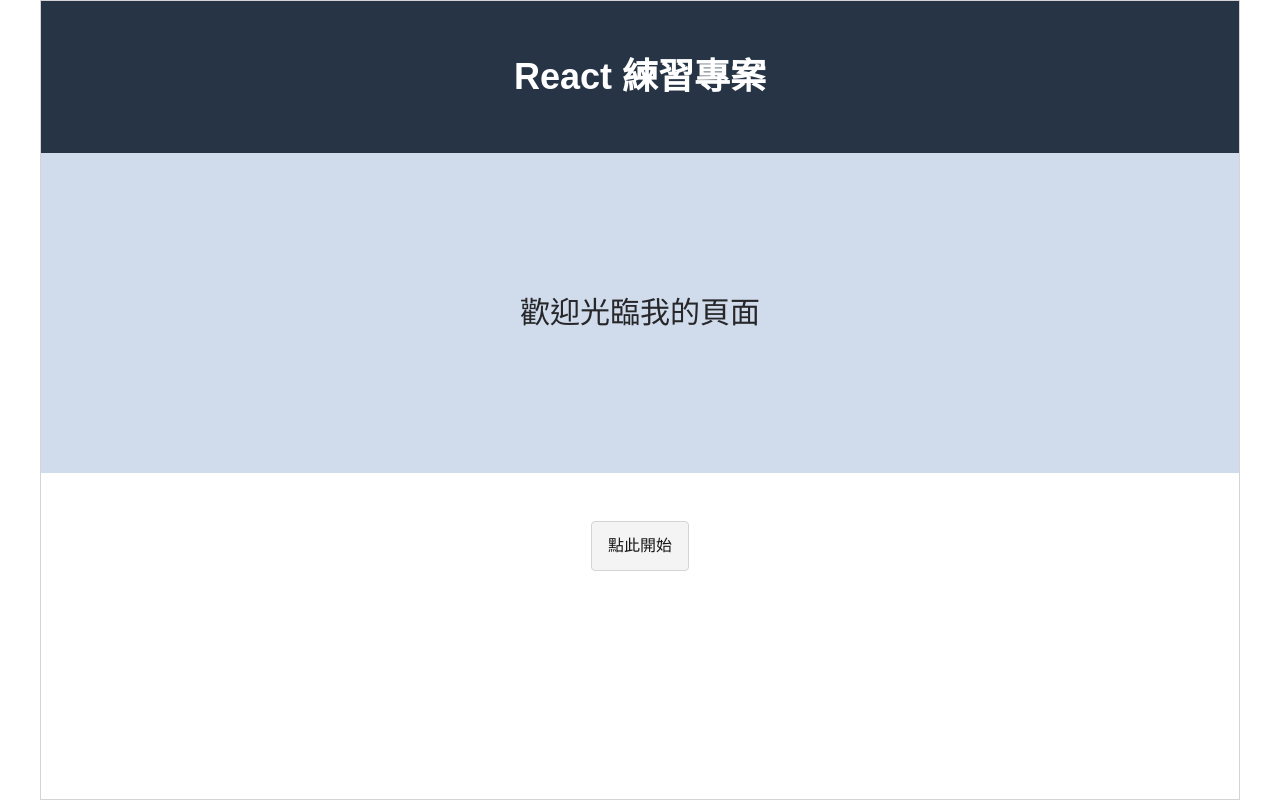
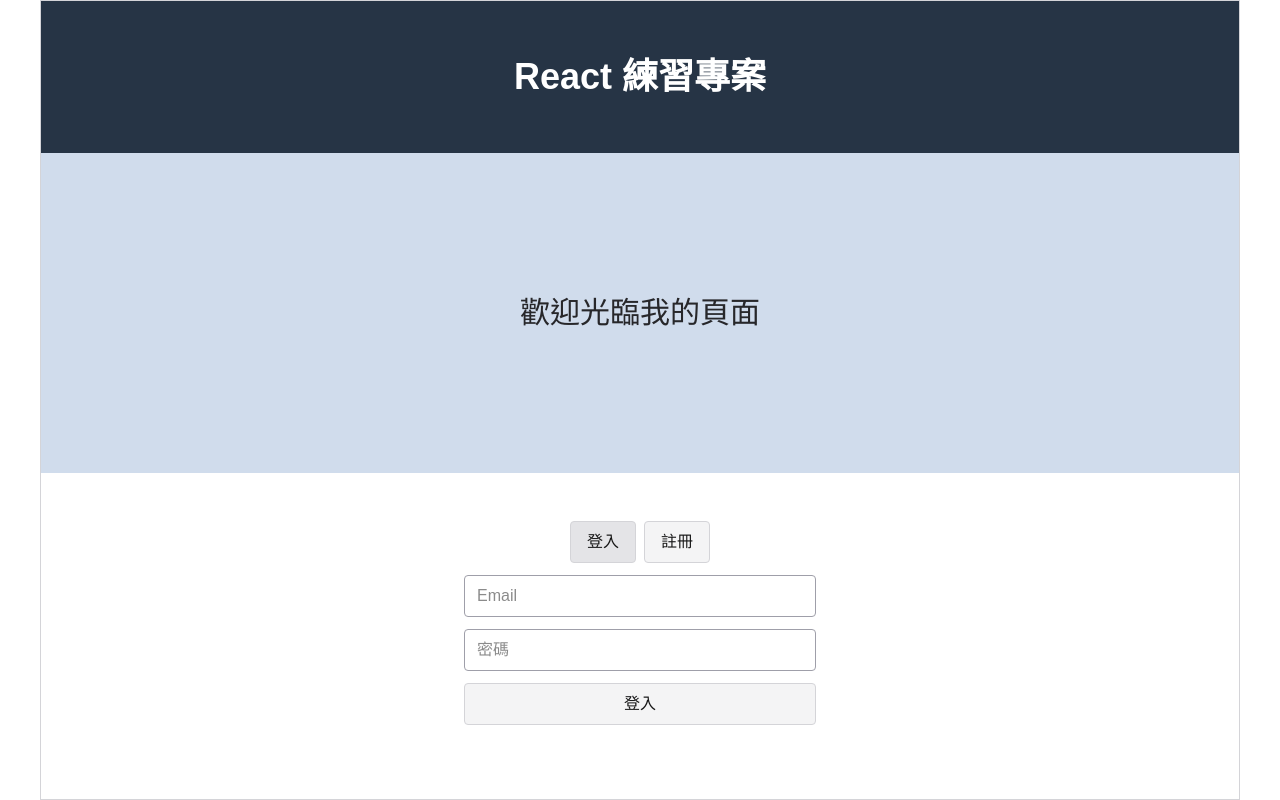
Before and after one commit to muchuanhung/wehelp-accounting, a Next.js app: page / in a window 1280 px wide. Built offline with nearby package versions, Linux system fonts and the light colour scheme; no server answers.

Commit message:
feat: 首頁加上會員註冊與登入
Co-authored-by: MuChuan Hung <muchuanhung@users.noreply.github.com>

```diff
--- a/src/app/page.tsx
+++ b/src/app/page.tsx
@@ -1,4 +1,4 @@
-import Link from "next/link";
+import AuthPanel from "@/components/auth/AuthPanel";
 
 export default function Home() {
   return (
@@ -9,14 +9,7 @@ export default function Home() {
       <section className="flex h-64 items-center justify-center bg-[#d0dcec] px-4 sm:h-80">
         <p className="text-center text-2xl text-zinc-800 sm:text-3xl">歡迎光臨我的頁面</p>
       </section>
-      <div className="mt-12 text-center">
-        <Link
-          href="/accounting"
-          className="inline-block rounded-sm border border-zinc-300 bg-zinc-100 px-4 py-3 hover:bg-zinc-200"
-        >
-          點此開始
-        </Link>
-      </div>
+      <AuthPanel />
     </main>
   );
 }
--- /dev/null
+++ b/src/components/auth/AuthPanel.tsx
@@ -0,0 +1,93 @@
+"use client";
+
+import { useState } from "react";
+import Link from "next/link";
+import { useRouter } from "next/navigation";
+import { useAuth } from "@/hooks/useAuth";
+
+const buttonClass =
+  "rounded-sm border border-zinc-300 bg-zinc-100 px-4 py-2 hover:bg-zinc-200 disabled:opacity-60";
+
+export default function AuthPanel() {
+  const { user, loading, error, signIn, signUp, logOut } = useAuth();
+  const router = useRouter();
+  const [mode, setMode] = useState<"login" | "signUp">("login");
+  const [email, setEmail] = useState("");
+  const [password, setPassword] = useState("");
+  const [submitting, setSubmitting] = useState(false);
+
+  if (loading) {
+    return <p className="mt-12 text-center text-zinc-500">載入中…</p>;
+  }
+
+  if (user) {
+    return (
+      <div className="mt-12 flex flex-col items-center gap-3 px-4">
+        <p className="text-zinc-700">{user.email}</p>
+        <Link href="/accounting" className={buttonClass}>
+          點此開始
+        </Link>
+        <button type="button" onClick={() => void logOut()} className={buttonClass}>
+          登出
+        </button>
+      </div>
+    );
+  }
+
+  return (
+    <form
+      className="mx-auto mt-12 flex w-full max-w-sm flex-col gap-3 px-4"
+      onSubmit={(event) => {
+        event.preventDefault();
+        setSubmitting(true);
+        const action = mode === "signUp" ? signUp : signIn;
+        void action(email.trim(), password).then((ok) => {
+          setSubmitting(false);
+          if (ok) router.push("/accounting");
+        });
+      }}
+    >
+      <div className="flex justify-center gap-2">
+        <button
+          type="button"
+          onClick={() => setMode("login")}
+          className={`${buttonClass} ${mode === "login" ? "bg-zinc-200" : ""}`}
+        >
+          登入
+        </button>
+        <button
+          type="button"
+          onClick={() => setMode("signUp")}
+          className={`${buttonClass} ${mode === "signUp" ? "bg-zinc-200" : ""}`}
+        >
+          註冊
+        </button>
+      </div>
+      <input
+        type="email"
+        value={email}
+        onChange={(event) => setEmail(event.target.value)}
+        placeholder="Email"
+        autoComplete="email"
+        required
+        aria-label="Email"
+        className="rounded border border-zinc-400 px-3 py-2"
+      />
+      <input
+        type="password"
+        value={password}
+        onChange={(event) => setPassword(event.target.value)}
+        placeholder="密碼"
+        autoComplete={mode === "signUp" ? "new-password" : "current-password"}
+        minLength={6}
+        required
+        aria-label="密碼"
+        className="rounded border border-zinc-400 px-3 py-2"
+      />
+      {error ? <p className="text-center text-sm text-[#7b2d26]">{error}</p> : null}
+      <button type="submit" disabled={submitting} className={buttonClass}>
+        {submitting ? "處理中…" : mode === "signUp" ? "建立帳號" : "登入"}
+      </button>
+    </form>
+  );
+}
```
